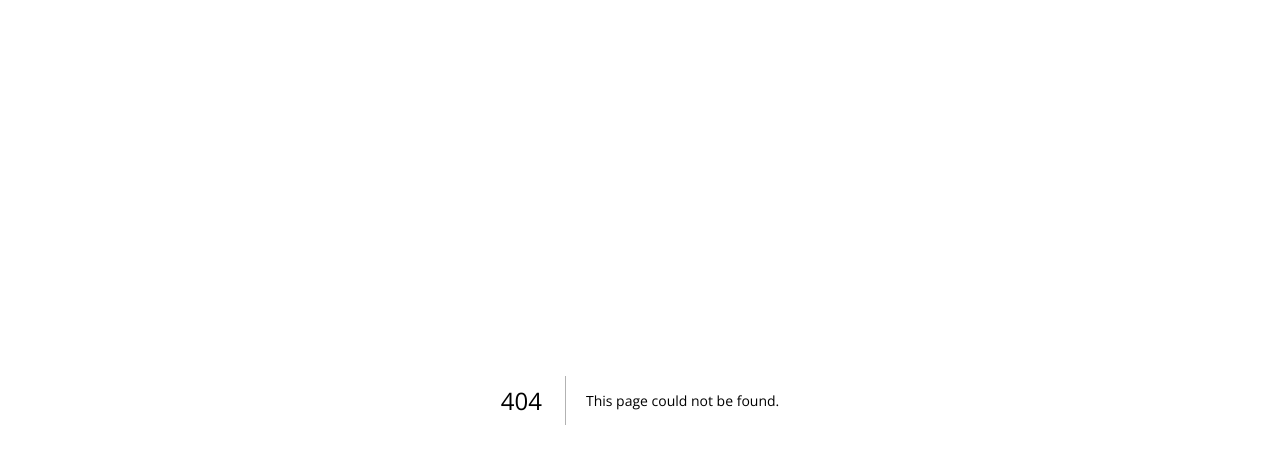
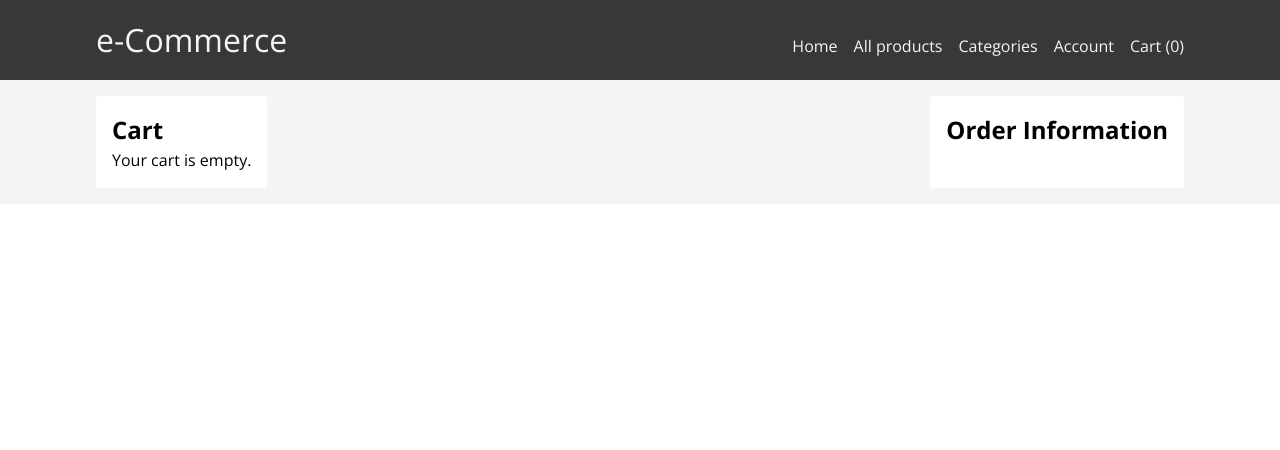
Before and after one commit to AntonioJRuizG/ecommerce-front, a Next.js app: page /cart in a window 1280 px wide. Before the commit this address had no page. Shown: the top 450 px of the page. Built offline with nearby package versions, Linux system fonts and the light colour scheme.

Commit message:
Add cart page

```diff
--- /dev/null
+++ b/pages/cart.js
@@ -0,0 +1,34 @@
+import Header from "@/components/Header/Header";
+
+import style from '../styles/pagesStyle/cart.module.scss'
+import { useContext, useEffect, useState } from "react";
+import { CartContext } from "@/context/CartContext";
+
+export default function CartPage () {
+  const { cartProducts } = useContext(CartContext);
+  const [products, setProducts] = useState([])
+
+  useEffect(() => {
+
+  }, [cartProducts]);
+
+  return (
+		<>
+			<Header></Header>
+			<article className={style.cartContainer}>
+				<section className={style.cartList + ' ' + style.cartBox}>
+					<h2>Cart</h2>
+					{cartProducts.length > 0 ?
+            cartProducts.map(cartProduct=> (
+            <div key={cartProduct}>{cartProduct}</div>))
+            :
+            <div>Your cart is empty.</div>
+          }
+				</section>
+				<section className={style.orderInfo + ' ' + style.cartBox}>
+					<h2>Order Information</h2>
+				</section>
+			</article>
+		</>
+	);
+}
--- /dev/null
+++ b/styles/pagesStyle/cart.module.scss
@@ -0,0 +1,21 @@
+@import '../global.variables.scss';
+
+.cartContainer {
+	background-color: $primaryColor;
+	padding: 1rem $leftRightPadding;
+	display: flex;
+	gap: 2rem;
+	justify-content: space-between;
+	height: 100%;
+
+	.cartBox {
+		background-color: white;
+		padding: 1rem;
+		border-radius: 0.2rem;
+	}
+	.cartList {
+	}
+
+	.orderInfo {
+	}
+}
```
